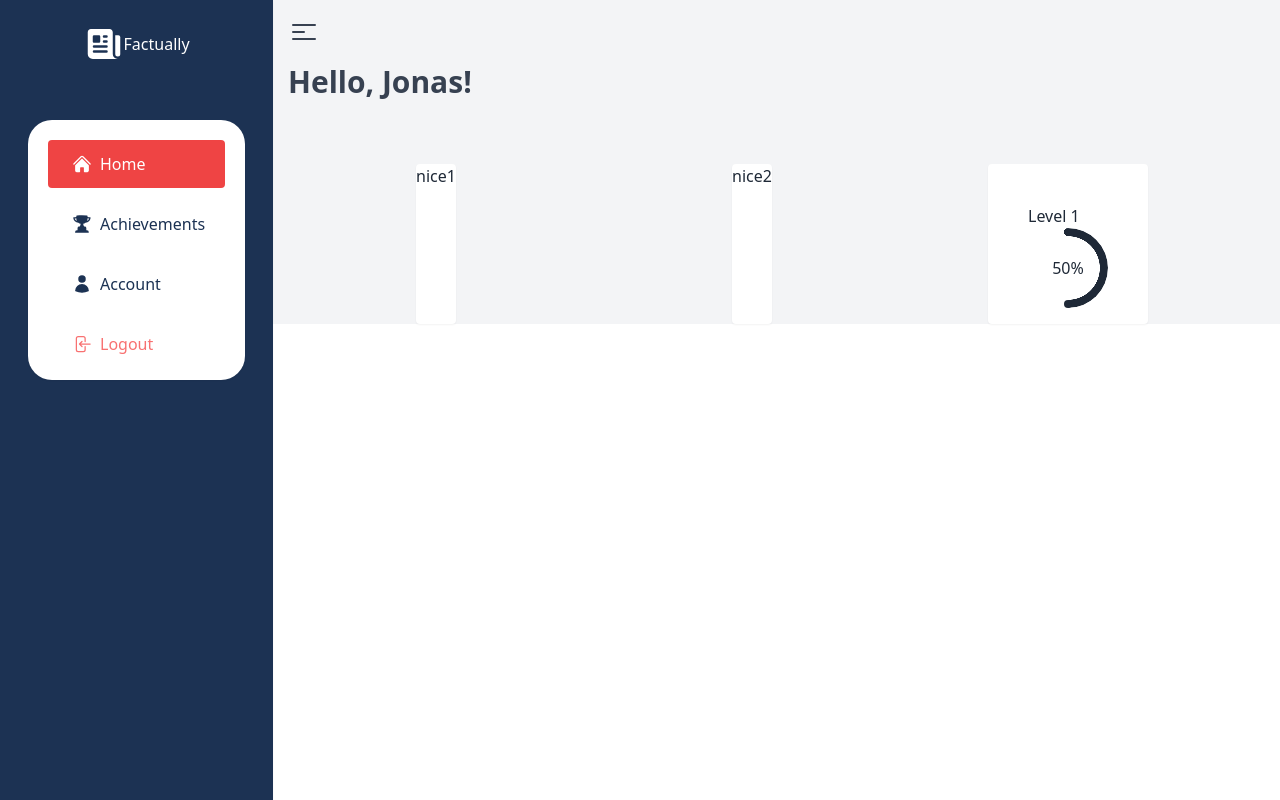
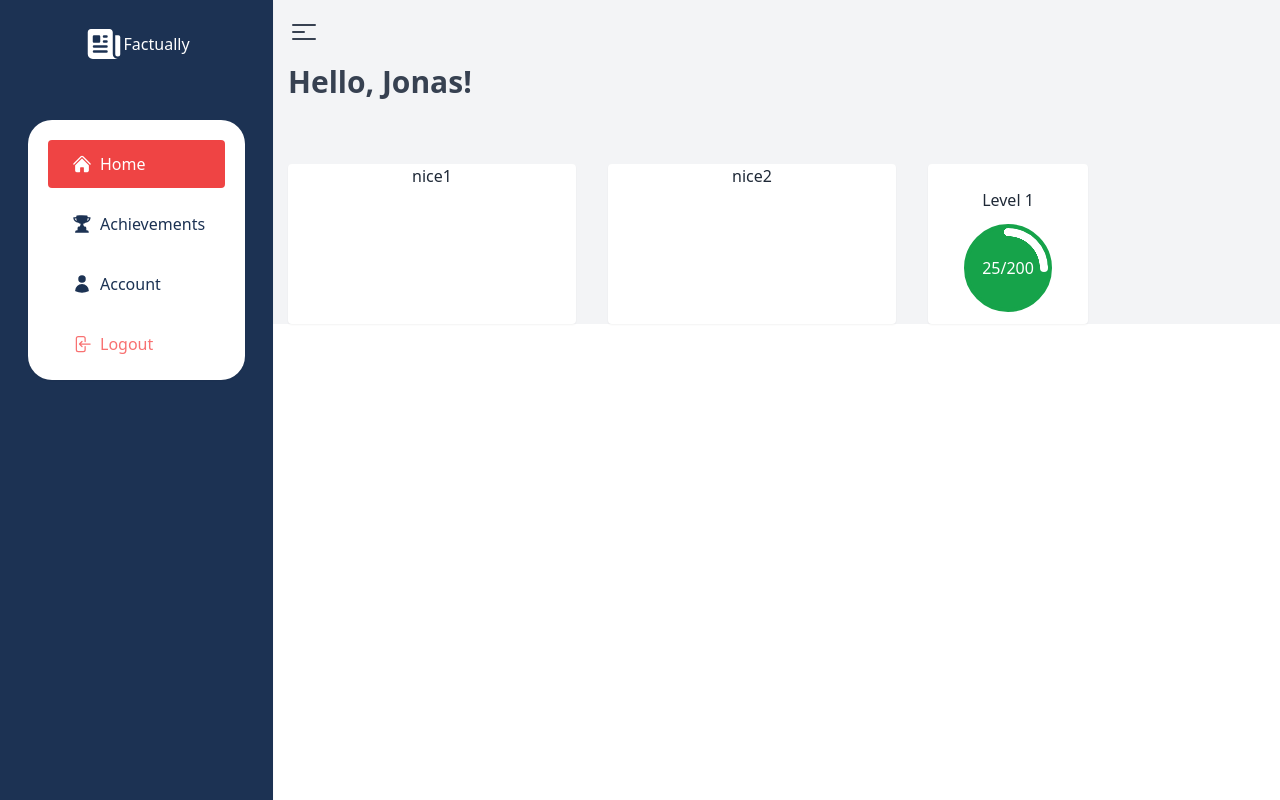
Before and after one commit to iseklaes/factually-project, a Next.js app: page / in a window 1280 px wide. Built offline with nearby package versions, Linux system fonts and the light colour scheme.

Commit message:
Edited level box

```diff
--- a/pages/index.js
+++ b/pages/index.js
@@ -1,15 +1,17 @@
 export default function Home() {
   return (
     <>
+      <body>
       <p className="text-gray-700 text-3xl mb-16 font-semibold">Hello, Jonas!</p>
-
-      <div className="grid justify-items-center lg:grid-cols-3 gap-5 mb-16">
+      <div className="grid text-center lg:grid-cols-3 gap-8 mb-16">
         <div className="rounded bg-white shadow-sm">nice1</div>
         <div className="rounded bg-white h-40 shadow-sm">nice2</div>
-        <div className="rounded bg-white h-40 shadow-sm p-10">
-          <p>Level 1</p>
-          <div className="radial-progress" style={{"--value":50}}>50%</div></div>
+        <div className="rounded bg-white h-40 w-40 shadow-sm p-6">
+          <p className="pb-3">Level 1</p>
+          <div className="radial-progress bg-green-600 text-primary-content border-4 border-green-600" style={{"--value":25}}>25/200</div></div>
       </div>
+      </body>
+
     </>
   );
 }
```
